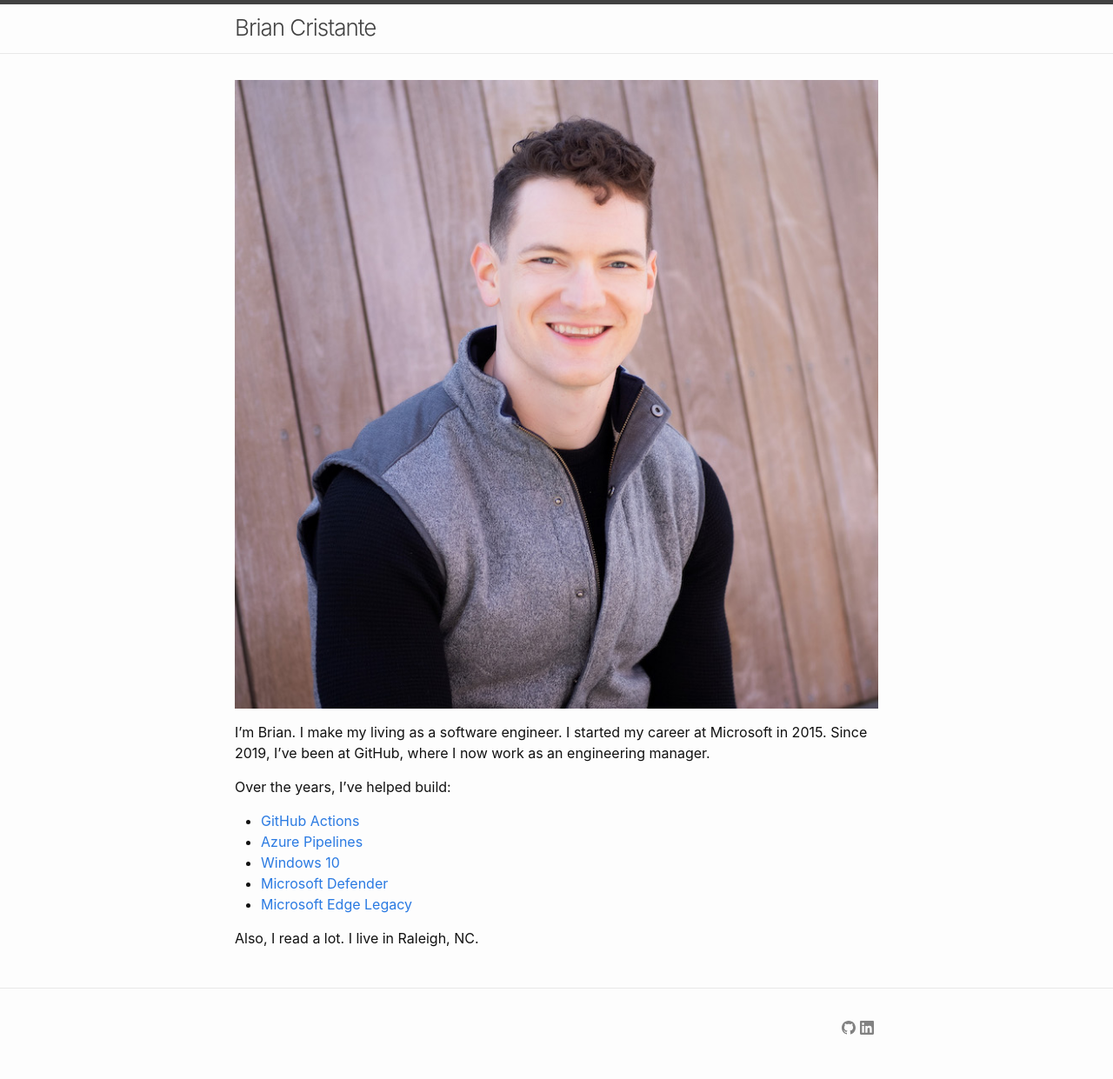
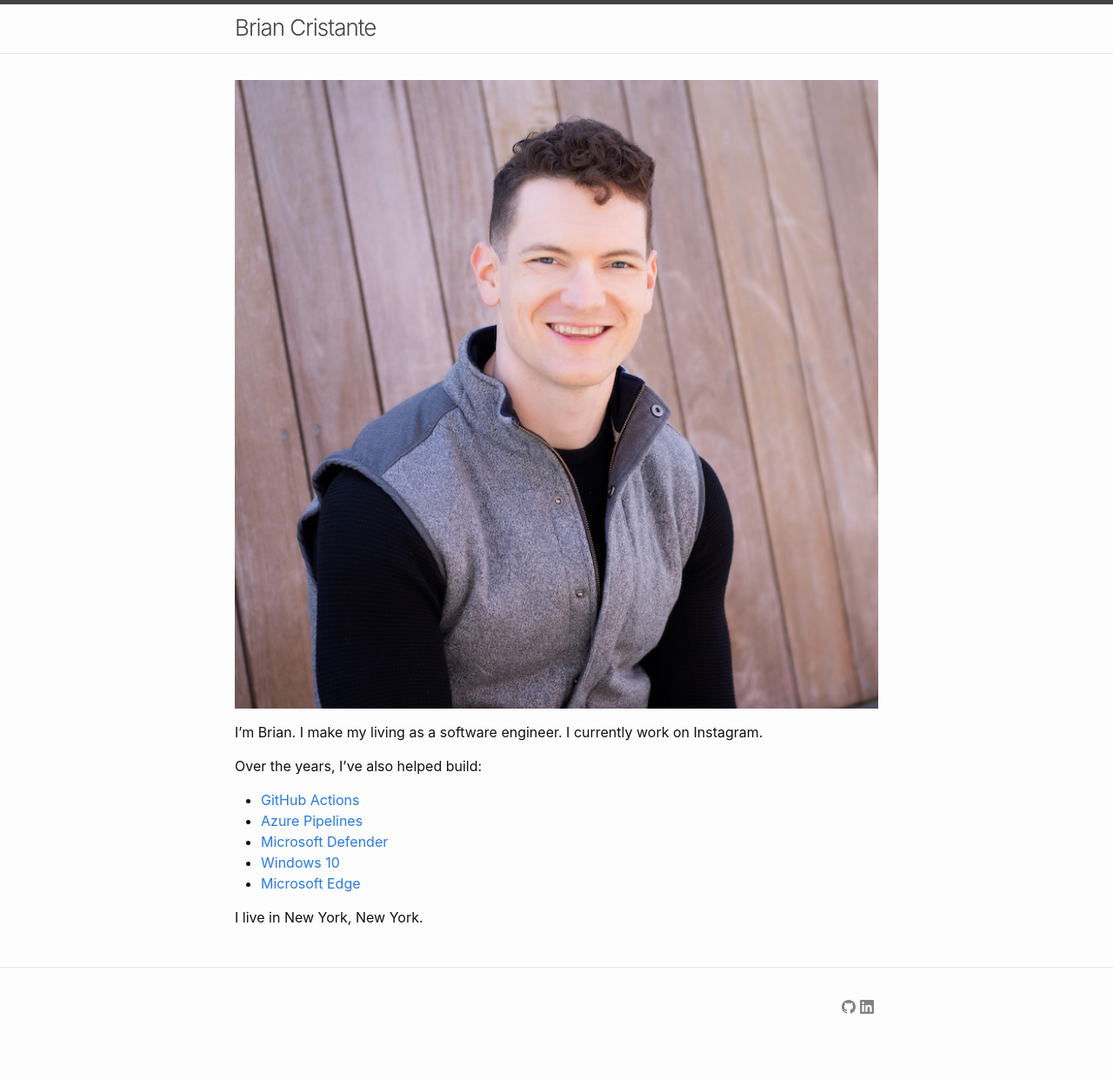
Before and after one commit to brcrista/brcrista.github.io, a Jekyll site: the page built from index.md, in a window 1280 px wide. Shown: the whole page at 87% size. Built offline with Jekyll 4.4.1, drawn with Linux system fonts in a browser that asks for light colours; after the commit the page ends 1217 px from its top, so only the background shows below that.

Commit message:
New city new job

```diff
--- a/index.md
+++ b/index.md
@@ -4,13 +4,13 @@ layout: home
 
 ![portrait](./assets/img/brian.jpg)
 
-I'm Brian.  I make my living as a software engineer.  I started my career at Microsoft in 2015.  Since 2019, I've been at GitHub, where I now work as an engineering manager.
+I'm Brian. I make my living as a software engineer. I currently work on Instagram.
 
-Over the years, I've helped build:
+Over the years, I've also helped build:
 - [GitHub Actions](https://github.com/features/actions)
 - [Azure Pipelines](https://azure.microsoft.com/services/devops/pipelines/)
+- [Microsoft Defender](https://en.wikipedia.org/wiki/Microsoft_Defender)
 - [Windows 10](https://en.wikipedia.org/wiki/Windows_10)
-- [Microsoft Defender](https://en.wikipedia.org/wiki/Microsoft_Defender)
-- [Microsoft Edge Legacy](https://en.wikipedia.org/wiki/Microsoft_Edge#Edge_Legacy_(2014%E2%80%932019))
+- [Microsoft Edge](https://en.wikipedia.org/wiki/Microsoft_Edge)
 
-Also, I read a lot.  I live in Raleigh, NC.
+I live in New York, New York.
```
